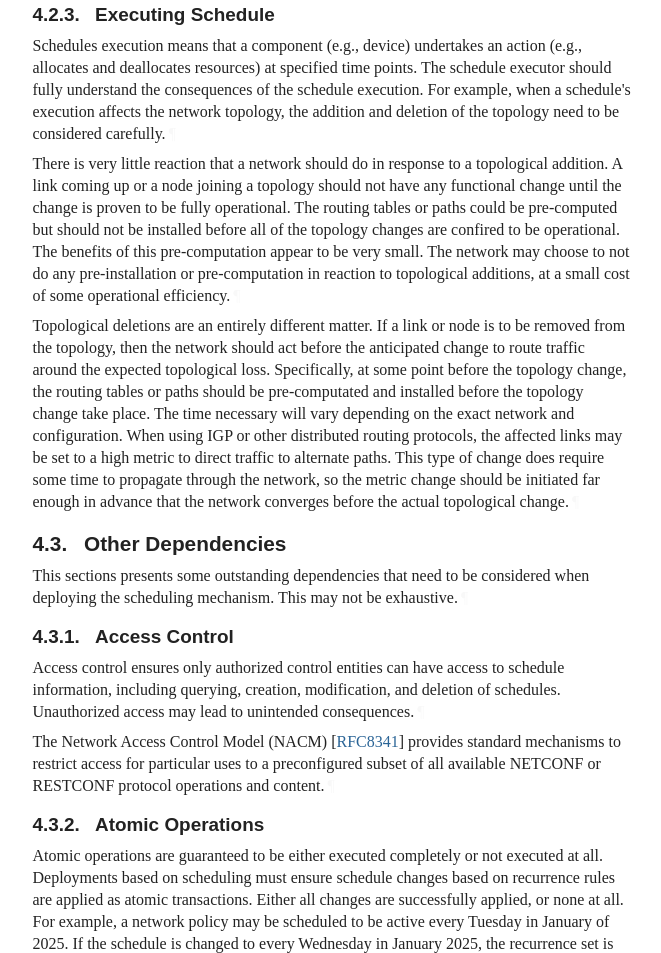
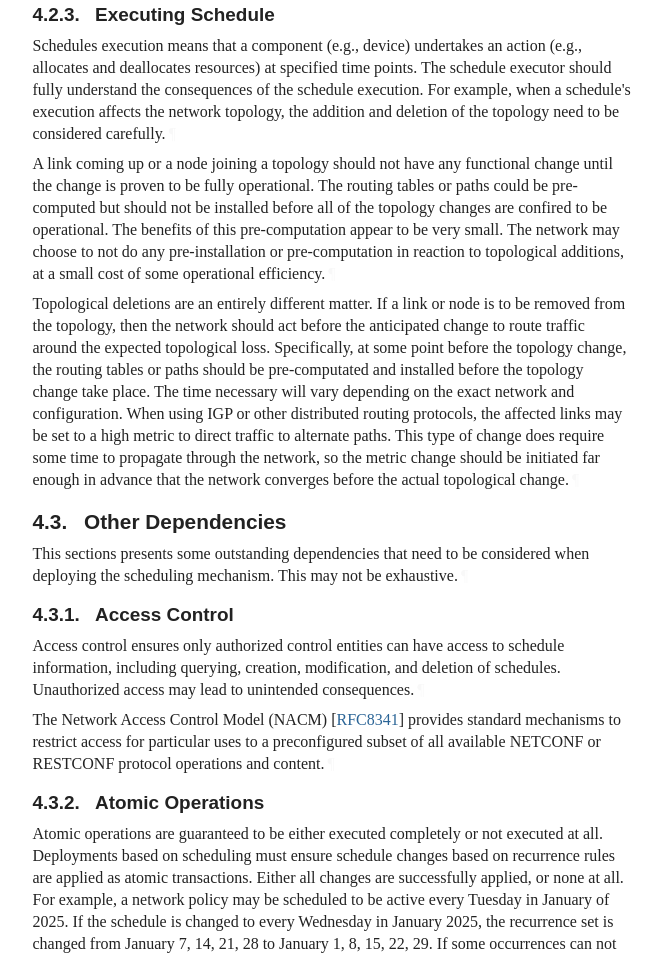
Before and after one commit to QiufangMa/control-schedule-framework, a plain HTML site: page boucadair-patch-2/draft-wqk-control-schedule-framework.html in a window 1280 px wide. Shown: the part 6722-7675 px from the top of the page, without its empty margins (92-753 px from the left). Drawn offline with Linux system fonts and the light colour scheme; a web font is replaced by a local one.

Commit message:
Script updating gh-pages from 88cda7a. [ci skip]

```diff
--- a/boucadair-patch-2/draft-wqk-control-schedule-framework.html
+++ b/boucadair-patch-2/draft-wqk-control-schedule-framework.html
@@ -1812,8 +1812,7 @@ constraints.<a href="#section-4.1-2.6.1" class="pilcrow">¶</a></p>
 <p id="section-4.2.3-1">Schedules execution means that a component (e.g., device) undertakes an action (e.g., allocates and deallocates resources) at specified
 time points. The schedule executor should fully understand the consequences of the schedule execution. For example, when a schedule's execution affects the network topology, the addition
 and deletion of the topology need to be considered carefully.<a href="#section-4.2.3-1" class="pilcrow">¶</a></p>
-<p id="section-4.2.3-2">There is very little reaction that a network should do in response to a topological addition.
-A link coming up or a node joining a topology should not have any functional change until the
+<p id="section-4.2.3-2">A link coming up or a node joining a topology should not have any functional change until the
 change is proven to be fully operational. The routing tables or paths could be pre-computed
 but should not be installed before all of the topology changes are confired to be operational.
 The benefits of this pre-computation appear to be very small. The network may choose to not do
```
Also changed, not shown: boucadair-patch-2/draft-wqk-control-schedule-framework.txt.
